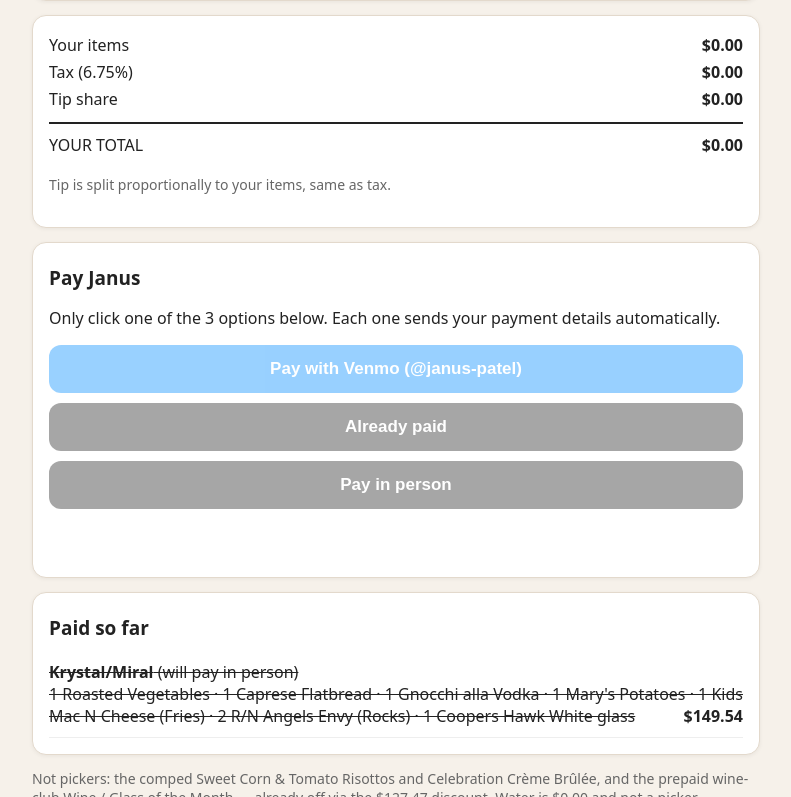
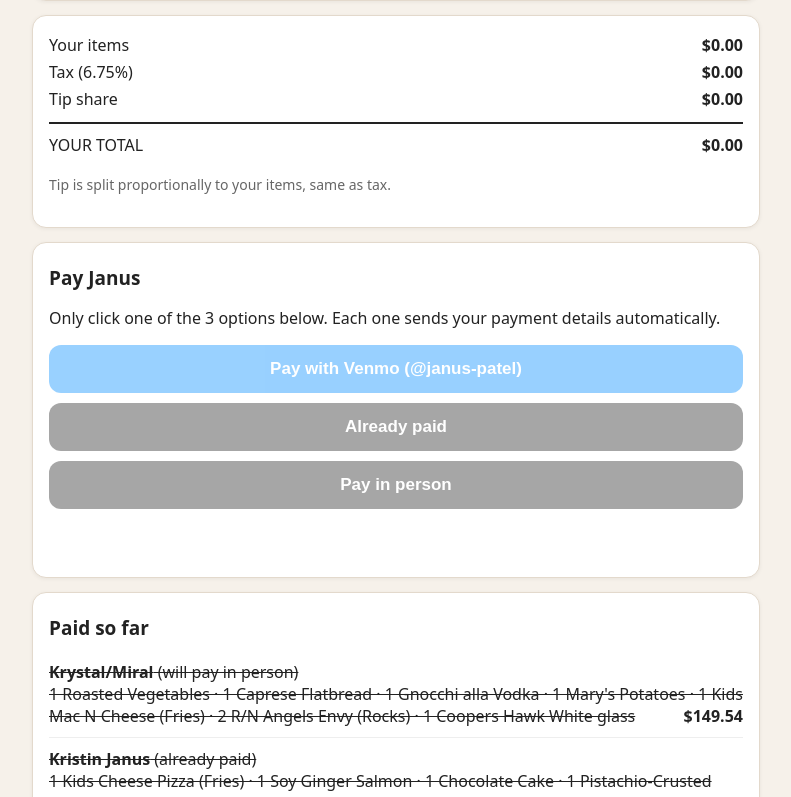
Before and after one commit to miral555/coopers-hawk-bill-split, a plain HTML site: page index.html in a window 1280 px wide. Shown: the part 2003-2800 px from the top of the page, without its empty margins (244-1035 px from the left). Drawn offline with Linux system fonts and the light colour scheme.

Commit message:
Add files via upload

```diff
--- a/index.html
+++ b/index.html
@@ -97,6 +97,7 @@ const paidQty = {}; ITEMS.forEach(i=>paidQty[i.id]=0);
 let paid = []; // {key,name,items:[{name,qty,cat}],amount}
 // Base paid entries baked in from form responses (Muse updates this as payments land)
 paid.push({key:"krystal/miral",name:"Krystal/Miral",items:[{name:"Roasted Vegetables",qty:1,cat:"food",price:7.99},{name:"Caprese Flatbread",qty:1,cat:"food",price:14.99},{name:"Gnocchi alla Vodka",qty:1,cat:"food",price:28.99},{name:"Mary's Potatoes",qty:1,cat:"food",price:6.99},{name:"Kids Mac N Cheese (Fries)",qty:1,cat:"food",price:10.99},{name:"R/N Angels Envy (Rocks)",qty:2,cat:"drink",price:16.00},{name:"Coopers Hawk White glass",qty:1,cat:"drink",price:10.50}],amount:149.54,method:"will pay in person"});
+paid.push({key:"kristin janus",name:"Kristin Janus",items:[{name:"Kids Cheese Pizza (Fries)",qty:1,cat:"food",price:10.99},{name:"Soy Ginger Salmon",qty:1,cat:"food",price:31.99},{name:"Chocolate Cake",qty:1,cat:"food",price:11.99},{name:"Pistachio-Crusted Grouper",qty:1,cat:"food",price:33.99},{name:"Italian Sausage & Burrata Flatbread",qty:1,cat:"food",price:15.99},{name:"Kids Mac N Cheese (Fries)",qty:1,cat:"food",price:10.99},{name:"AE Caprese Flatbread",qty:1,cat:"food",price:14.99},{name:"Espresso Classico",qty:1,cat:"drink",price:16.00},{name:"Old Fashioned",qty:1,cat:"drink",price:11.00}],amount:210.02,method:"already paid"});
 paid.forEach(p=>p.items.forEach(x=>{const it=ITEMS.find(i=>i.name===x.name); if(it) paidQty[it.id]+=x.qty;}));
 const $=id=>document.getElementById(id), money=n=>"$"+n.toFixed(2), cents=n=>Math.round(n*100)/100;
 function remaining(i){return i.qty-paidQty[i.id]}
```
